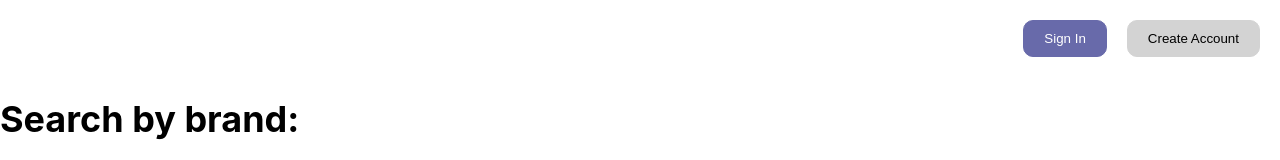
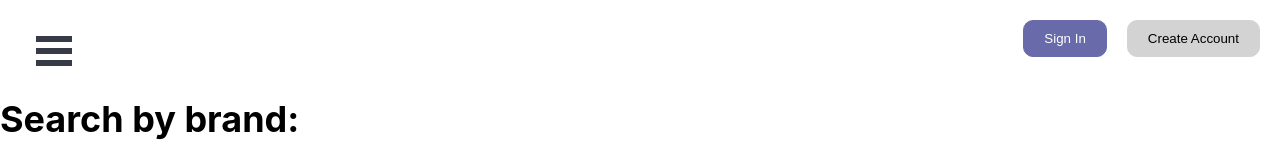
Before and after one commit to Th5192/duurable, a Next.js app: page /brand-directory in a window 1280 px wide. Shown: the top 160 px of the page. Built offline with nearby package versions, Linux system fonts and the light colour scheme; no server answers; the database is empty.

Commit message:
Added react-burger-menu

```diff
--- /dev/null
+++ b/components/sidebar.module.css
@@ -0,0 +1,68 @@
+/* Position and sizing of burger button */
+.bm-burger-button {
+    position: fixed;
+    width: 36px;
+    height: 30px;
+    left: 36px;
+    top: 36px;
+  }
+
+  /* Color/shape of burger icon bars */
+  .bm-burger-bars {
+    background: #373a47;
+  }
+
+  /* Color/shape of burger icon bars on hover*/
+  .bm-burger-bars-hover {
+    background: #a90000;
+  }
+
+  /* Position and sizing of clickable cross button */
+  .bm-cross-button {
+    height: 24px;
+    width: 24px;
+  }
+
+  /* Color/shape of close button cross */
+  .bm-cross {
+    background: #bdc3c7;
+  }
+
+  /*
+  Sidebar wrapper styles
+  Note: Beware of modifying this element as it can break the animations - you should not need to touch it in most cases
+  */
+  .bm-menu-wrap {
+    position: fixed;
+    height: 100%;
+  }
+
+  /* General sidebar styles */
+  .bm-menu {
+    background: #373a47;
+    padding: 2.5em 1.5em 0;
+    font-size: 1.15em;
+  }
+
+  /* Morph shape necessary with bubble or elastic */
+  .bm-morph-shape {
+    fill: #373a47;
+  }
+
+  /* Wrapper for item list */
+  .bm-item-list {
+    color: #b8b7ad;
+    padding: 0.8em;
+  }
+
+  /* Individual item */
+  .bm-item {
+    display: inline-block;
+    margin: 0px 0px 20px 0px;
+    padding: 5px;
+  }
+
+  /* Styling of overlay */
+  .bm-overlay {
+    background: rgba(0, 0, 0, 0.3);
+  }
--- /dev/null
+++ b/components/sidebar.tsx
@@ -0,0 +1,25 @@
+import Link  from 'next/link'
+import { push as Menu } from 'react-burger-menu'
+
+interface SidebarProps {
+    pageWrapId:string
+    outerContainerId:string
+}
+
+export default function Sidebar(props: SidebarProps) {
+    return(
+    <div>
+        <Menu itemListElement='div' pageWrapId={props.pageWrapId} outerContainerId={props.outerContainerId}>
+            <div>
+                <Link href='/'><a>Home</a></Link>
+            </div>
+            <div>
+                <Link href='/review-editor'><a>Create a review</a></Link>
+            </div>
+            <div>
+                <Link href='/brand-directory'><a>Search for reviews</a></Link>
+            </div>
+        </Menu>
+    </div>
+    )
+}
--- a/pages/_app.tsx
+++ b/pages/_app.tsx
@@ -20,6 +20,8 @@ import { UserContext } from '../components/userContext'
 
 import Footer from '../components/footer'
 import CookieConsent from 'react-cookie-consent'
+import Sidebar from '../components/sidebar'
+
 
 // Your web app's Firebase configuration
 // For Firebase JS SDK v7.20.0 and later, measurementId is optional
@@ -252,7 +254,9 @@ function MyApp({ Component, pageProps }: AppProps) {
                 <meta name="viewport" content="width=device-width,initial-scale=1"/>
             </Head>
           </div>
-          <div>
+          <div className='App' id='outer-container'>
+            <Sidebar pageWrapId={'page-wrap'} outerContainerId={'outer-container'} />
+            <div id='page-wrap'>
             <DuuurableAuthUI/>
              <UserContext.Provider value={ {userUIDString:userUID, userIsAdminContextValue: userIsAdmin } }>
             <Component {...pageProps} />
@@ -262,6 +266,7 @@ function MyApp({ Component, pageProps }: AppProps) {
               If you continue to use this site we will assume that you are happy with this.
             </CookieConsent>
             </UserContext.Provider>
+            </div>
           </div>
         </div>
           )
--- a/styles/globals.css
+++ b/styles/globals.css
@@ -1,3 +1,5 @@
+@import '../components/sidebar.module.css';
+
 :root {
   --very-peri: rgb(104,106,170); /* Pantone 2022 Color of Year Very Peri */
   --very-peri-amusements-red: rgb(212,82,122); /* Pantone Color of Year Amusements Palette Complementary Red */
```
